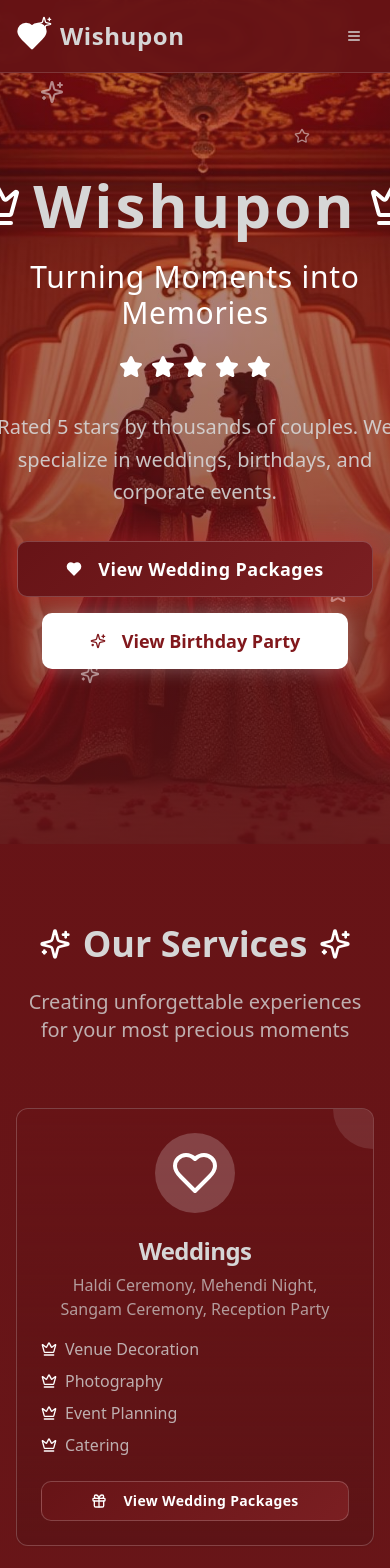
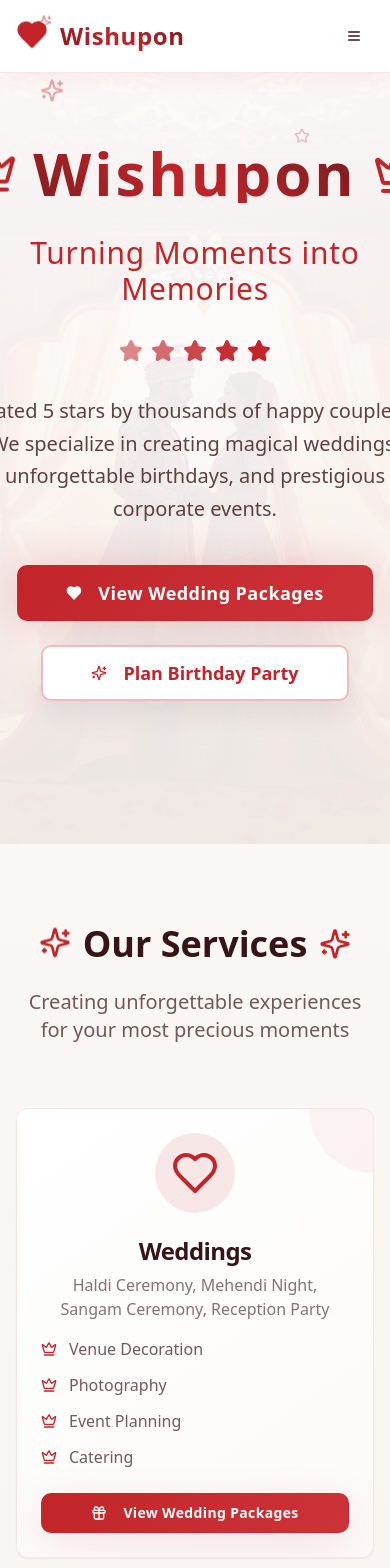
Before and after one commit to merabaap2/glitter-anarchy-weddings, a React (Vite) app: page / in a window 390 px wide. Shown: the top 1568 px of the page. Built offline with nearby package versions, Linux system fonts and the light colour scheme.

Commit message:
Adjust website design
Analyze website formats and adjust the design to address the feedback on the maroon background. Implement design choices to impress the user.

```diff
--- a/src/components/Header.tsx
+++ b/src/components/Header.tsx
@@ -3,29 +3,29 @@ import { Menu, Heart, Star, Sparkles } from "lucide-react";
 
 const Header = () => {
   return (
-    <header className="fixed top-0 left-0 right-0 z-50 bg-background/95 backdrop-blur-sm border-b border-border">
+    <header className="fixed top-0 left-0 right-0 z-50 bg-white/95 backdrop-blur-md border-b border-primary/10 shadow-soft">
       <div className="container mx-auto px-4 py-4 flex items-center justify-between">
         <div className="flex items-center gap-3">
-          <div className="relative">
-            <Heart className="w-8 h-8 text-accent" fill="currentColor" />
-            <Sparkles className="w-4 h-4 text-accent absolute -top-1 -right-1" />
+          <div className="relative floating">
+            <Heart className="w-8 h-8 text-primary" fill="currentColor" />
+            <Sparkles className="w-4 h-4 text-primary absolute -top-1 -right-1 animate-pulse" />
           </div>
-          <h1 className="text-2xl font-bold text-foreground tracking-wide">
+          <h1 className="text-2xl font-bold text-foreground tracking-wide sparkle-text">
             Wishupon
           </h1>
         </div>
 
         <nav className="hidden md:flex items-center gap-8">
-          <a href="#home" className="text-foreground hover:text-accent transition-colors">
+          <a href="#home" className="text-foreground hover:text-primary transition-smooth font-medium">
             Home
           </a>
-          <a href="#services" className="text-foreground hover:text-accent transition-colors">
+          <a href="#services" className="text-foreground hover:text-primary transition-smooth font-medium">
             Services
           </a>
-          <a href="#portfolio" className="text-foreground hover:text-accent transition-colors">
+          <a href="#portfolio" className="text-foreground hover:text-primary transition-smooth font-medium">
             Portfolio
           </a>
-          <a href="#contact" className="text-foreground hover:text-accent transition-colors">
+          <a href="#contact" className="text-foreground hover:text-primary transition-smooth font-medium">
             Contact
           </a>
         </nav>
--- a/src/components/Hero.tsx
+++ b/src/components/Hero.tsx
@@ -4,58 +4,58 @@ import heroImage from "@/assets/hero-wedding.jpg";
 
 const Hero = () => {
   return (
-    <section id="home" className="relative min-h-screen flex items-center justify-center overflow-hidden">
-      {/* Background Image */}
+    <section id="home" className="relative min-h-screen flex items-center justify-center overflow-hidden bg-gradient-hero">
+      {/* Background Image with Elegant Overlay */}
       <div className="absolute inset-0">
         <img
           src={heroImage}
           alt="Luxury Wedding Ceremony"
-          className="w-full h-full object-cover"
+          className="w-full h-full object-cover opacity-20"
         />
-        <div className="absolute inset-0 bg-gradient-to-b from-background/40 via-background/60 to-background/80" />
+        <div className="absolute inset-0 bg-gradient-to-b from-white/90 via-white/70 to-luxury-cream/80" />
       </div>
 
-      {/* Sparkle Effects */}
+      {/* Floating Sparkle Effects */}
       <div className="absolute inset-0 pointer-events-none">
-        <Sparkles className="absolute top-20 left-10 w-6 h-6 text-accent animate-pulse opacity-60" />
-        <Star className="absolute top-32 right-20 w-4 h-4 text-accent animate-pulse opacity-40" />
-        <Sparkles className="absolute bottom-40 left-20 w-5 h-5 text-accent animate-pulse opacity-50" />
-        <Star className="absolute bottom-60 right-10 w-6 h-6 text-accent animate-pulse opacity-30" />
+        <Sparkles className="absolute top-20 left-10 w-6 h-6 text-primary floating opacity-40" />
+        <Star className="absolute top-32 right-20 w-4 h-4 text-primary floating opacity-30" style={{animationDelay: '1s'}} />
+        <Sparkles className="absolute bottom-40 left-20 w-5 h-5 text-primary floating opacity-35" style={{animationDelay: '2s'}} />
+        <Star className="absolute bottom-60 right-10 w-6 h-6 text-primary floating opacity-25" style={{animationDelay: '0.5s'}} />
       </div>
 
       {/* Content */}
-      <div className="relative z-10 text-center max-w-4xl mx-auto px-4">
-        <div className="flex items-center justify-center gap-3 mb-6">
-          <Crown className="w-12 h-12 text-accent" />
-          <h1 className="text-6xl md:text-8xl font-bold text-foreground tracking-wider">
+      <div className="relative z-10 text-center max-w-5xl mx-auto px-4">
+        <div className="fade-in-up flex items-center justify-center gap-4 mb-8 stagger-1">
+          <Crown className="w-12 h-12 text-primary floating" />
+          <h1 className="text-6xl md:text-8xl font-bold text-foreground tracking-wider sparkle-text drop-shadow-sm">
             Wishupon
           </h1>
-          <Crown className="w-12 h-12 text-accent" />
+          <Crown className="w-12 h-12 text-primary floating" style={{animationDelay: '1s'}} />
         </div>
 
-        <h2 className="text-3xl md:text-4xl font-light text-accent mb-6 tracking-wide">
+        <h2 className="fade-in-up stagger-2 text-3xl md:text-5xl font-light text-primary mb-8 tracking-wide">
           Turning Moments into Memories
         </h2>
 
-        <div className="flex items-center justify-center gap-2 mb-8">
+        <div className="fade-in-up stagger-3 flex items-center justify-center gap-2 mb-8">
           {[...Array(5)].map((_, i) => (
-            <Star key={i} className="w-6 h-6 text-accent" fill="currentColor" />
+            <Star key={i} className="w-6 h-6 text-primary animate-pulse" fill="currentColor" style={{animationDelay: `${i * 0.2}s`}} />
           ))}
         </div>
 
-        <p className="text-xl md:text-2xl text-foreground/90 mb-8 max-w-2xl mx-auto leading-relaxed">
-          Rated 5 stars by thousands of couples. We specialize in weddings, birthdays,
-          and corporate events.
+        <p className="fade-in-up stagger-4 text-xl md:text-2xl text-foreground/80 mb-10 max-w-3xl mx-auto leading-relaxed font-light">
+          Rated 5 stars by thousands of happy couples. We specialize in creating magical weddings,
+          unforgettable birthdays, and prestigious corporate events.
         </p>
 
-        <div className="flex flex-col sm:flex-row gap-4 justify-center items-center">
-          <Button variant="luxury" size="hero" className="shadow-glow">
+        <div className="fade-in-up stagger-4 flex flex-col sm:flex-row gap-6 justify-center items-center">
+          <Button variant="luxury" size="hero" className="shadow-glow hover:scale-105 transition-all">
             <Heart className="w-6 h-6 mr-2" fill="currentColor" />
             View Wedding Packages
           </Button>
-          <Button variant="sparkle" size="hero">
+          <Button variant="elegant" size="hero" className="hover:scale-105 transition-all">
             <Sparkles className="w-6 h-6 mr-2" />
-            View Birthday Party
+            Plan Birthday Party
           </Button>
         </div>
       </div>
--- a/src/components/Services.tsx
+++ b/src/components/Services.tsx
@@ -31,39 +31,39 @@ const Services = () => {
   ];
 
   return (
-    <section id="services" className="py-20 bg-gradient-to-b from-background to-muted/20">
+    <section id="services" className="py-20 bg-gradient-to-b from-background via-luxury-blush/30 to-background">
       <div className="container mx-auto px-4">
         <div className="text-center mb-16">
           <div className="flex items-center justify-center gap-3 mb-6">
-            <Sparkles className="w-8 h-8 text-accent" />
+            <Sparkles className="w-8 h-8 text-primary floating" />
             <h2 className="text-4xl md:text-5xl font-bold text-foreground">Our Services</h2>
-            <Sparkles className="w-8 h-8 text-accent" />
+            <Sparkles className="w-8 h-8 text-primary floating" style={{animationDelay: '1s'}} />
           </div>
-          <p className="text-xl text-foreground/80 max-w-2xl mx-auto">
+          <p className="text-xl text-foreground/70 max-w-2xl mx-auto font-light">
             Creating unforgettable experiences for your most precious moments
           </p>
         </div>
 
         <div className="grid md:grid-cols-3 gap-8">
           {services.map((service, index) => (
-            <Card key={index} className={`relative overflow-hidden border-accent/20 bg-gradient-to-b ${service.gradient} shadow-luxury hover:shadow-glow transition-all duration-500 group`}>
-              <div className="absolute top-0 right-0 w-20 h-20 bg-accent/10 rounded-full -translate-y-10 translate-x-10" />
+            <Card key={index} className={`relative overflow-hidden border-primary/10 bg-gradient-card shadow-elegant hover:shadow-luxury transition-all duration-500 group hover:scale-105`}>
+              <div className="absolute top-0 right-0 w-32 h-32 bg-primary/5 rounded-full -translate-y-16 translate-x-16" />
 
               <CardHeader className="text-center pb-4">
-                <div className="mx-auto mb-4 p-4 bg-accent/20 rounded-full w-fit group-hover:bg-accent/30 transition-colors">
-                  <service.icon className="w-12 h-12 text-accent" />
+                <div className="mx-auto mb-4 p-4 bg-primary/10 rounded-full w-fit group-hover:bg-primary/20 transition-colors group-hover:scale-110 duration-300">
+                  <service.icon className="w-12 h-12 text-primary" />
                 </div>
                 <CardTitle className="text-2xl text-foreground mb-2">{service.title}</CardTitle>
-                <CardDescription className="text-foreground/70 text-base">
+                <CardDescription className="text-foreground/60 text-base">
                   {service.description}
                 </CardDescription>
               </CardHeader>
 
               <CardContent className="pt-0">
-                <ul className="space-y-2 mb-6">
+                <ul className="space-y-3 mb-6">
                   {service.features.map((feature, i) => (
-                    <li key={i} className="flex items-center gap-2 text-foreground/80">
-                      <Crown className="w-4 h-4 text-accent" />
+                    <li key={i} className="flex items-center gap-3 text-foreground/70">
+                      <Crown className="w-4 h-4 text-primary flex-shrink-0" />
                       {feature}
                     </li>
                   ))}
@@ -71,7 +71,7 @@ const Services = () => {
 
                 <Button
                   variant="luxury"
-                  className="w-full group-hover:shadow-sparkle transition-all"
+                  className="w-full group-hover:shadow-glow transition-all"
                 >
                   <Gift className="w-5 h-5 mr-2" />
                   {service.buttonText}
--- a/src/components/ui/button.tsx
+++ b/src/components/ui/button.tsx
@@ -9,17 +9,18 @@ const buttonVariants = cva(
   {
     variants: {
       variant: {
-        default: "bg-primary text-primary-foreground hover:bg-primary/90 shadow-luxury",
+        default: "bg-primary text-primary-foreground hover:bg-primary/90 shadow-soft transition-smooth",
         destructive:
           "bg-destructive text-destructive-foreground hover:bg-destructive/90",
         outline:
-          "border border-input bg-background hover:bg-accent hover:text-accent-foreground",
+          "border-2 border-primary/20 bg-background text-primary hover:bg-primary hover:text-primary-foreground shadow-soft transition-smooth",
         secondary:
-          "bg-secondary text-secondary-foreground hover:bg-secondary/80",
-        ghost: "hover:bg-accent hover:text-accent-foreground",
-        link: "text-primary underline-offset-4 hover:underline",
-        luxury: "bg-gradient-maroon text-accent hover:shadow-glow border border-accent/20 font-semibold tracking-wide",
-        sparkle: "bg-accent text-primary hover:bg-accent/90 shadow-sparkle font-medium",
+          "bg-secondary text-secondary-foreground hover:bg-secondary/80 shadow-soft",
+        ghost: "hover:bg-primary/10 hover:text-primary text-foreground transition-smooth",
+        link: "text-primary underline-offset-4 hover:underline transition-smooth",
+        luxury: "bg-gradient-maroon text-white shadow-luxury hover:shadow-glow border border-primary/20 font-semibold tracking-wide transition-luxury",
+        sparkle: "bg-gradient-card text-primary border-2 border-primary/20 hover:border-primary/40 hover:shadow-elegant font-medium transition-luxury",
+        elegant: "bg-white text-primary border-2 border-primary/30 hover:bg-primary hover:text-white shadow-elegant transition-luxury",
       },
       size: {
         default: "h-10 px-4 py-2",
--- a/src/index.css
+++ b/src/index.css
@@ -2,58 +2,66 @@
 @tailwind components;
 @tailwind utilities;
 
-/* Wishupon Wedding Events - Luxury Design System
+/* Wishupon Wedding Events - Sophisticated Light Design System
 All colors MUST be HSL.
 */
 
 @layer base {
   :root {
-    /* Deep Maroon Theme */
-    --background: 358 68% 24%; /* Deep Maroon #6F161A */
-    --foreground: 0 0% 84%; /* Glitter Silver #D5D5D5 */
+    /* Elegant Light Theme with Maroon Accents */
+    --background: 25 40% 97%; /* Warm Ivory */
+    --foreground: 358 45% 15%; /* Deep Charcoal */
 
-    --card: 358 65% 20%;
-    --card-foreground: 0 0% 84%;
+    --card: 0 0% 100%; /* Pure White */
+    --card-foreground: 358 45% 15%;
 
-    --popover: 358 68% 24%;
-    --popover-foreground: 0 0% 84%;
+    --popover: 0 0% 100%;
+    --popover-foreground: 358 45% 15%;
 
-    --primary: 358 68% 30%; /* Lighter maroon for buttons */
-    --primary-foreground: 0 0% 100%; /* White Sparkle */
+    --primary: 358 68% 45%; /* Rich Maroon - less intense */
+    --primary-foreground: 0 0% 100%;
 
-    --secondary: 0 0% 84%; /* Glitter Silver */
-    --secondary-foreground: 358 68% 24%;
+    --secondary: 25 30% 92%; /* Soft Cream */
+    --secondary-foreground: 358 45% 15%;
 
-    --muted: 358 50% 30%;
-    --muted-foreground: 0 0% 70%;
+    --muted: 25 20% 90%; /* Light Warm Grey */
+    --muted-foreground: 358 15% 45%;
 
-    --accent: 0 0% 100%; /* White Sparkle for highlights */
-    --accent-foreground: 358 68% 24%;
+    --accent: 358 68% 45%; /* Maroon Accent */
+    --accent-foreground: 0 0% 100%;
 
     --destructive: 0 84.2% 60.2%;
     --destructive-foreground: 0 0% 100%;
 
-    --border: 358 40% 35%;
-    --input: 358 40% 30%;
-    --ring: 0 0% 100%;
+    --border: 25 20% 85%; /* Soft Border */
+    --input: 25 25% 88%;
+    --ring: 358 68% 45%;
 
-    /* Custom Wedding Colors */
+    /* Custom Luxury Colors */
     --luxury-gold: 45 85% 65%;
     --sparkle-white: 0 0% 100%;
-    --silver-glitter: 0 0% 84%;
+    --silver-glitter: 0 0% 75%;
+    --warm-cream: 25 40% 95%;
+    --soft-blush: 358 30% 95%;
 
-    /* Gradients */
-    --gradient-maroon: linear-gradient(135deg, hsl(358 68% 24%), hsl(358 60% 30%));
-    --gradient-sparkle: linear-gradient(45deg, hsl(0 0% 100% / 0.1), hsl(0 0% 100% / 0.3));
+    /* Sophisticated Gradients */
+    --gradient-hero: linear-gradient(135deg, hsl(25 40% 97%) 0%, hsl(358 20% 92%) 50%, hsl(25 30% 90%) 100%);
+    --gradient-maroon: linear-gradient(135deg, hsl(358 68% 45%), hsl(358 60% 50%));
+    --gradient-luxury: linear-gradient(135deg, hsl(45 85% 65% / 0.1), hsl(358 68% 45% / 0.1));
+    --gradient-sparkle: linear-gradient(45deg, hsl(0 0% 100% / 0.8), hsl(358 30% 95% / 0.6));
+    --gradient-card: linear-gradient(145deg, hsl(0 0% 100%), hsl(25 30% 98%));
 
-    /* Shadows & Effects */
-    --shadow-luxury: 0 20px 40px hsl(358 68% 10% / 0.4);
-    --shadow-sparkle: 0 0 20px hsl(0 0% 100% / 0.3);
-    --shadow-glow: 0 0 30px hsl(358 68% 50% / 0.5);
+    /* Refined Shadows & Effects */
+    --shadow-soft: 0 4px 20px hsl(358 68% 45% / 0.08);
+    --shadow-luxury: 0 10px 40px hsl(358 68% 45% / 0.12);
+    --shadow-sparkle: 0 0 30px hsl(358 68% 45% / 0.15);
+    --shadow-glow: 0 0 40px hsl(358 68% 45% / 0.2);
+    --shadow-elegant: 0 8px 32px hsl(358 20% 20% / 0.1);
 
-    /* Animations */
-    --transition-luxury: all 0.4s cubic-bezier(0.4, 0, 0.2, 1);
-    --sparkle-duration: 2s;
+    /* Smooth Animations */
+    --transition-smooth: all 0.3s cubic-bezier(0.4, 0, 0.2, 1);
+    --transition-luxury: all 0.4s cubic-bezier(0.25, 0.46, 0.45, 0.94);
+    --sparkle-duration: 3s;
 
     --radius: 0.75rem;
 
@@ -75,41 +83,41 @@ All colors MUST be HSL.
   }
 
   .dark {
-    --background: 222.2 84% 4.9%;
-    --foreground: 210 40% 98%;
+    /* Elegant Dark Mode with Maroon Accents */
+    --background: 358 25% 8%; /* Deep Charcoal with Maroon undertone */
+    --foreground: 25 20% 90%;
 
-    --card: 222.2 84% 4.9%;
-    --card-foreground: 210 40% 98%;
+    --card: 358 20% 12%;
+    --card-foreground: 25 20% 90%;
 
-    --popover: 222.2 84% 4.9%;
-    --popover-foreground: 210 40% 98%;
+    --popover: 358 20% 12%;
+    --popover-foreground: 25 20% 90%;
 
-    --primary: 210 40% 98%;
-    --primary-foreground: 222.2 47.4% 11.2%;
+    --primary: 358 68% 55%; /* Brighter maroon for dark mode */
+    --primary-foreground: 0 0% 100%;
 
-    --secondary: 217.2 32.6% 17.5%;
-    --secondary-foreground: 210 40% 98%;
+    --secondary: 358 15% 18%;
+    --secondary-foreground: 25 20% 90%;
 
-    --muted: 217.2 32.6% 17.5%;
-    --muted-foreground: 215 20.2% 65.1%;
+    --muted: 358 10% 20%;
+    --muted-foreground: 25 10% 65%;
 
-    --accent: 217.2 32.6% 17.5%;
-    --accent-foreground: 210 40% 98%;
+    --accent: 358 68% 55%;
+    --accent-foreground: 0 0% 100%;
 
-    --destructive: 0 62.8% 30.6%;
-    --destructive-foreground: 210 40% 98%;
+    --destructive: 0 62.8% 50%;
+    --destructive-foreground: 0 0% 100%;
 
-    --border: 217.2 32.6% 17.5%;
-    --input: 217.2 32.6% 17.5%;
-    --ring: 212.7 26.8% 83.9%;
-    --sidebar-background: 240 5.9% 10%;
-    --sidebar-foreground: 240 4.8% 95.9%;
-    --sidebar-primary: 224.3 76.3% 48%;
-    --sidebar-primary-foreground: 0 0% 100%;
-    --sidebar-accent: 240 3.7% 15.9%;
-    --sidebar-accent-foreground: 240 4.8% 95.9%;
-    --sidebar-border: 240 3.7% 15.9%;
-    --sidebar-ring: 217.2 91.2% 59.8%;
+    --border: 358 15% 25%;
+    --input: 358 15% 22%;
+    --ring: 358 68% 55%;
+
+    /* Dark Mode Gradients */
+    --gradient-hero: linear-gradient(135deg, hsl(358 25% 8%) 0%, hsl(358 20% 12%) 50%, hsl(358 15% 15%) 100%);
+    --gradient-maroon: linear-gradient(135deg, hsl(358 68% 55%), hsl(358 60% 60%));
+    --gradient-luxury: linear-gradient(135deg, hsl(45 85% 65% / 0.1), hsl(358 68% 55% / 0.1));
+    --gradient-sparkle: linear-gradient(45deg, hsl(0 0% 100% / 0.1), hsl(358 30% 20% / 0.8));
+    --gradient-card: linear-gradient(145deg, hsl(358 20% 12%), hsl(358 15% 15%));
   }
 }
 
@@ -119,6 +127,55 @@ All colors MUST be HSL.
   }
 
   body {
-    @apply bg-background text-foreground;
+    @apply bg-background text-foreground antialiased;
   }
+
+  /* Elegant animations and effects */
+  .sparkle-text {
+    background: linear-gradient(
+      45deg,
+      hsl(var(--foreground)),
+      hsl(var(--accent)),
+      hsl(var(--foreground))
+    );
+    background-size: 200% 200%;
+    background-clip: text;
+    -webkit-background-clip: text;
+    -webkit-text-fill-color: transparent;
+    animation: sparkle 3s ease-in-out infinite;
+  }
+
+  @keyframes sparkle {
+    0%, 100% { background-position: 0% 50%; }
+    50% { background-position: 100% 50%; }
+  }
+
+  .floating {
+    animation: float 6s ease-in-out infinite;
+  }
+
+  @keyframes float {
+    0%, 100% { transform: translateY(0px); }
+    50% { transform: translateY(-10px); }
+  }
+
+  .fade-in-up {
+    animation: fadeInUp 0.6s ease-out forwards;
+  }
+
+  @keyframes fadeInUp {
+    0% {
+      opacity: 0;
+      transform: translateY(30px);
+    }
+    100% {
+      opacity: 1;
+      transform: translateY(0);
+    }
+  }
+
+  .stagger-1 { animation-delay: 0.1s; }
+  .stagger-2 { animation-delay: 0.2s; }
+  .stagger-3 { animation-delay: 0.3s; }
+  .stagger-4 { animation-delay: 0.4s; }
 }
--- a/tailwind.config.ts
+++ b/tailwind.config.ts
@@ -64,21 +64,34 @@ export default {
 				},
 				luxury: {
 					gold: 'hsl(var(--luxury-gold))',
-					maroon: 'hsl(var(--background))',
+					maroon: 'hsl(var(--accent))',
 					sparkle: 'hsl(var(--sparkle-white))',
-					silver: 'hsl(var(--silver-glitter))'
+					silver: 'hsl(var(--silver-glitter))',
+					cream: 'hsl(var(--warm-cream))',
+					blush: 'hsl(var(--soft-blush))'
 				}
 			},
 			backgroundImage: {
+				'gradient-hero': 'var(--gradient-hero)',
 				'gradient-maroon': 'var(--gradient-maroon)',
-				'gradient-sparkle': 'var(--gradient-sparkle)'
+				'gradient-luxury': 'var(--gradient-luxury)',
+				'gradient-sparkle': 'var(--gradient-sparkle)',
+				'gradient-card': 'var(--gradient-card)'
 			},
 			boxShadow: {
+				'soft': 'var(--shadow-soft)',
 				'luxury': 'var(--shadow-luxury)',
 				'sparkle': 'var(--shadow-sparkle)',
-				'glow': 'var(--shadow-glow)'
+				'glow': 'var(--shadow-glow)',
+				'elegant': 'var(--shadow-elegant)'
+			},
+			animation: {
+				'fade-in-up': 'fadeInUp 0.6s ease-out forwards',
+				'sparkle': 'sparkle 3s ease-in-out infinite',
+				'float': 'float 6s ease-in-out infinite'
 			},
 			transitionDuration: {
+				'smooth': 'var(--transition-smooth)',
 				'luxury': 'var(--transition-luxury)'
 			},
 			borderRadius: {
```
Also changed, not shown: src/components/Portfolio.tsx (+15 -15 lines), src/components/Testimonials.tsx (+11 -11 lines).
